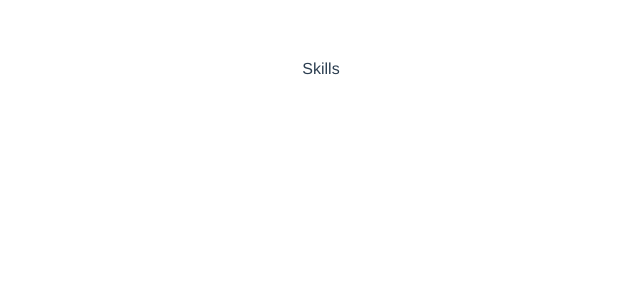
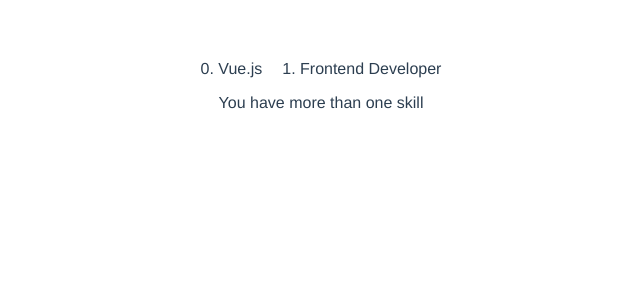
Before and after one commit to simotae14/MySkillsVue, a Vue app: page / in a window 1280 px wide. Shown: the top 300 px of the page, without its empty margins (319-959 px from the left). Built offline with nearby package versions, Linux system fonts and the light colour scheme.

Commit message:
Vue Templates: adding directives and interpolation

```diff
--- a/src/components/Skills.vue
+++ b/src/components/Skills.vue
@@ -1,13 +1,33 @@
 <template>
   <div class="hello">
-    Skills
+    <div class="holder">
+      <ul>
+        <li
+          v-for="(data, index) in skills" :key="index"
+        >
+          {{ index }}. {{ data.skill }}
+        </li>
+      </ul>
+      <p v-if="skills.length > 1">
+        You have more than one skill
+      </p>
+      <p v-else>
+        You have less than or equal to 1 skill
+      </p>
+    </div>
   </div>
 </template>
 
 <script>
 export default {
   name: 'Skills',
-  props: {
+  data() {
+    return {
+      skills: [
+          { "skill": "Vue.js" },
+          { "skill": "Frontend Developer" }
+      ]
+    }
   }
 }
 </script>
```
